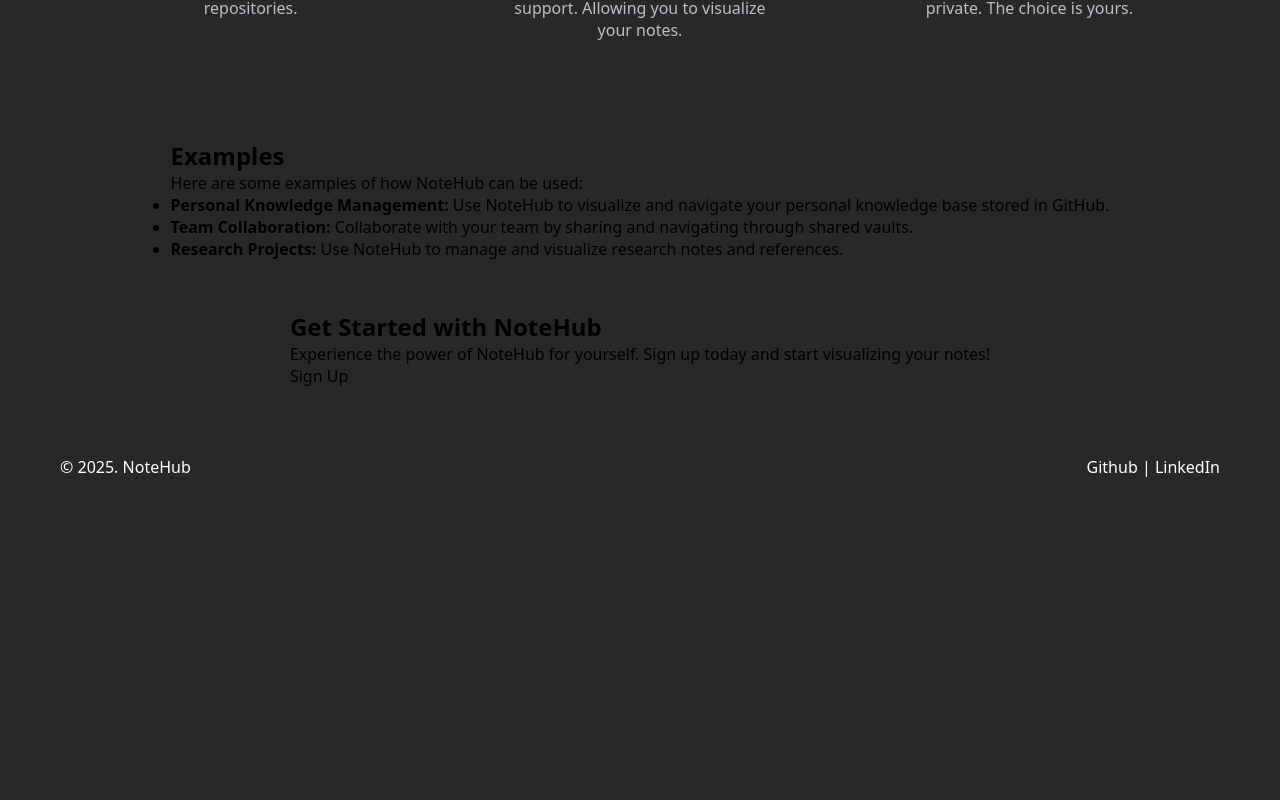
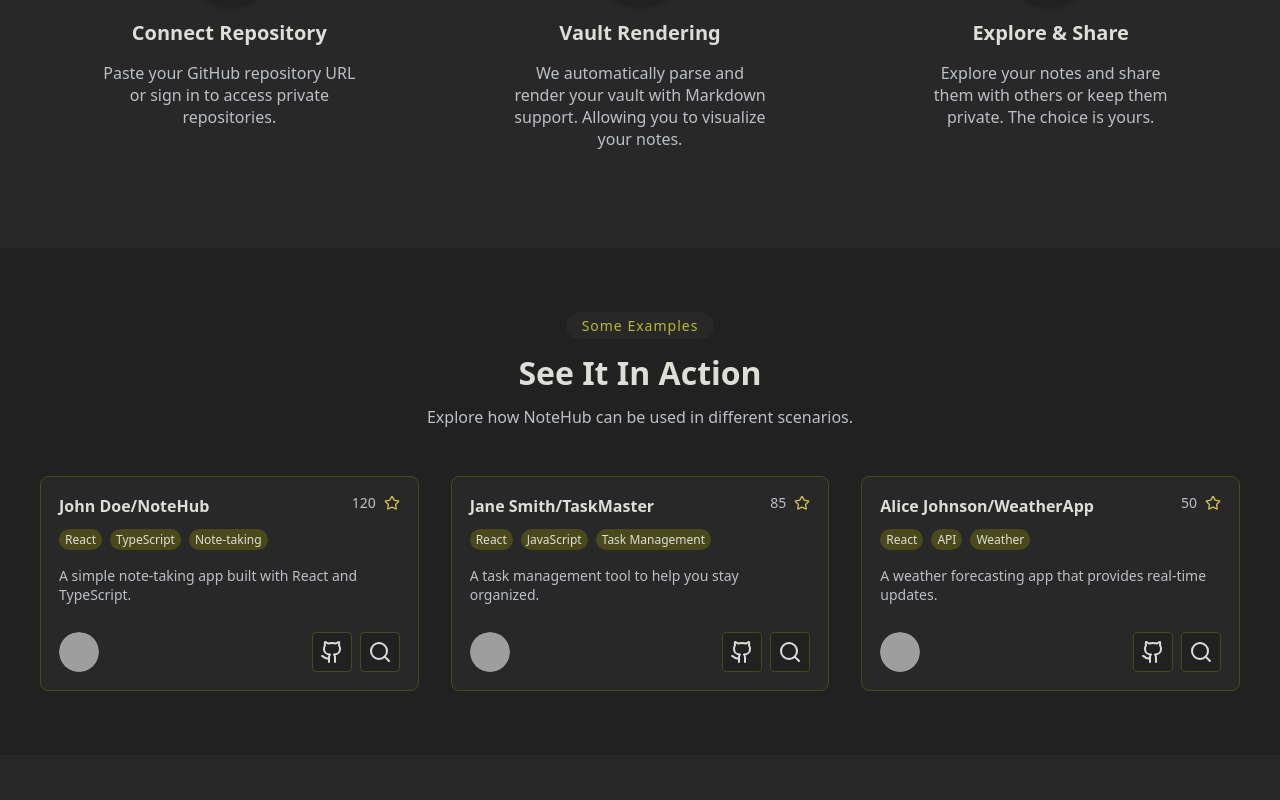
Before and after one commit to CuB1z/NoteHub, a Next.js app: page / in a window 1280 px wide. Shown: the part 1720-2520 px from the top of the page. Before the commit the page ends 2247 px from the top, so only its background shows below. Built offline with nearby package versions, Linux system fonts and the light colour scheme; no server answers; grey boxes are pictures that could not be loaded.

Commit message:
Feature: Refactor Button component to make onClick optional, enhance Examples section with repository data display, and update styles for improved layout in Working and Hero sections

```diff
--- a/src/components/buttons/Button.tsx
+++ b/src/components/buttons/Button.tsx
@@ -9,7 +9,7 @@
     iconPosition?: "left" | "right";
     isLink?: boolean;
     href?: string;
-    onClick: () => void;
+    onClick?: () => void;
     disabled?: boolean;
     status?: "loading" | "success" | "error";
     variant: "primary" | "secondary" | "tool";
@@ -24,7 +24,7 @@
 
     const handleClick = () => {
         if (disabled) return;
-        onClick();
+        onClick?.();
     }
 
     const content = (
--- a/src/components/sections/Examples.tsx
+++ b/src/components/sections/Examples.tsx
@@ -1,14 +1,98 @@
+import styles from "@/styles/sections/Examples.module.css";
+import SectionHeader from "@/components/SectionHeader";
+import { StarIcon, Github, Search } from "lucide-react";
+
+import { RepositoryData } from "@/types/RepositoryData";
+import Button from "../buttons/Button";
+
+const examples: RepositoryData[] = [
+    {
+        name: "NoteHub",
+        description: "A simple note-taking app built with React and TypeScript.",
+        tags: ["React", "TypeScript", "Note-taking", "Web App", "Frontend"],
+        url: "https://github.com/example/notehub",
+        stars: 120,
+        lastUpdated: "2023-10-01",
+        owner: {
+            name: "John Doe",
+            avatar: "https://avatars.githubusercontent.com/u/121297520?v=4"
+        },
+    },
+    {
+        name: "TaskMaster",
+        description: "A task management tool to help you stay organized.",
+        tags: ["React", "JavaScript", "Task Management"],
+        url: "https://github.com/example/taskmaster",
+        stars: 85,
+        lastUpdated: "2023-09-15",
+        owner: {
+            name: "Jane Smith",
+            avatar: "https://avatars.githubusercontent.com/u/121297520?v=4"
+        },
+    },
+    {
+        name: "WeatherApp",
+        description: "A weather forecasting app that provides real-time updates.",
+        tags: ["React", "API", "Weather"],
+        url: "https://github.com/example/weatherapp",
+        stars: 50,
+        lastUpdated: "2023-08-20",
+        owner: {
+            name: "Alice Johnson",
+            avatar: "https://avatars.githubusercontent.com/u/121297520?v=4"
+        },
+    },
+]
 
 export default function Examples() {
+
     return (
-        <div className="examples">
-            <h2>Examples</h2>
-            <p>Here are some examples of how NoteHub can be used:</p>
-            <ul>
-                <li><strong>Personal Knowledge Management:</strong> Use NoteHub to visualize and navigate your personal knowledge base stored in GitHub.</li>
-                <li><strong>Team Collaboration:</strong> Collaborate with your team by sharing and navigating through shared vaults.</li>
-                <li><strong>Research Projects:</strong> Use NoteHub to manage and visualize research notes and references.</li>
-            </ul>
-        </div>
+        <section id="examples" className={styles.examples}>
+            <SectionHeader
+                style="DARK"
+                title="See It In Action"
+                description="Explore how NoteHub can be used in different scenarios."
+                tag="Some Examples"
+            />
+            <div className={styles.content}>
+                {
+                    examples.map((repo, index) => (
+                        <div key={index} className={styles.card}>
+                            <div className={styles.cardHeader}>
+                                <div className={styles.left}>
+                                    <h3 className={styles.title}>{`${repo.owner.name}/${repo.name}`}</h3>
+                                    <div className={styles.tags}>
+                                        {repo.tags.slice(0, 3).map((tag, index) => (
+                                            <span key={index} className={styles.tag}>{tag}</span>
+                                        ))}
+                                    </div>
+                                </div>
+                                <div className={styles.stars}>
+                                    <span className={styles.count}>{repo.stars}</span>
+                                    <StarIcon strokeWidth={2} className={styles.starIcon} />
+                                </div>
+                            </div>
+                            <p className={styles.description}>{repo.description}</p>
+                            <div className={styles.cardFooter}>
+
+                                <div className={styles.avatarContainer}>
+                                    <img src={repo.owner.avatar} alt={`${repo.owner.name} avatar`} className={styles.avatar} />
+                                </div>
+                                <div className={styles.right}>
+                                    <Button
+                                        variant="tool"
+                                        isLink
+                                        href={repo.url}
+                                    ><Github className={styles.icon} /></Button>
+                                    <Button
+                                        variant="tool"
+                                    ><Search className={styles.icon} /></Button>
+                                </div>
+                            </div>
+                        </div>
+                    ))
+                }
+            </div>
+        </section>
     );
 }
--- a/src/components/sections/Working.tsx
+++ b/src/components/sections/Working.tsx
@@ -21,7 +21,7 @@
 
 export default function Working() {
     return (
-        <section className={styles.working}>
+        <section id="working" className={styles.working}>
             <SectionHeader
                 title="How it Works"
                 description="Get started in seconds with our straightforward process."
--- a/src/services/RepositoryService.ts
+++ b/src/services/RepositoryService.ts
@@ -114,7 +114,7 @@
         });
 
         return {
-            name: response.name.replace(/-/g, " "),
+            name: response.name,
             description: response.description,
             url: response.svn_url,
             stars: response.stargazers_count,
--- /dev/null
+++ b/src/styles/sections/Examples.module.css
@@ -0,0 +1,145 @@
+.examples {
+    width: 100%;
+    display: flex;
+    flex-direction: column;
+    align-items: center;
+    justify-content: center;
+    background-color: var(--bg-secondary);
+    padding: calc(var(--section-x-padding) * 2) var(--section-x-padding);
+
+    .content {
+        width: 100%;
+        max-width: var(--max-width);
+        display: grid;
+        grid-template-columns: repeat(3, 1fr);
+        grid-template-rows: auto;
+        gap: 32px;
+
+        .card {
+            width: 100%;
+            height: 100%;
+            display: flex;
+            flex-direction: column;
+            align-items: flex-start;
+            justify-content: flex-start;
+            background-color: var(--bg-primary);
+            border-radius: 8px;
+            border: 1px solid var(--accent-light);
+            padding: 18px;
+            transition: all 0.2s ease;
+
+            &:hover {
+                transform: translateY(-4px);
+                border: 1px solid var(--accent);
+            }
+
+            .cardHeader {
+                width: 100%;
+                display: flex;
+                align-items: center;
+                justify-content: space-between;
+                margin-bottom: 16px;
+
+                .left {
+                    width: calc(100% - 40px);
+                    display: flex;
+                    flex-direction: column;
+                    align-items: flex-start;
+                    justify-content: center;
+                    gap: 12px;
+
+                    .title {
+                        font-size: 16px;
+                        font-weight: 600;
+                        color: var(--fg-primary);
+                    }
+
+                    .tags {
+                        width: 100%;
+                        display: flex;
+                        align-items: center;
+                        justify-content: flex-start;
+                        gap: 8px;
+
+
+                        .tag {
+                            font-size: 12px;
+                            font-weight: 500;
+                            color: var(--fg-primary);
+                            background-color: var(--accent-light);
+                            padding: 2px 6px;
+                            border-radius: 999999px;
+                        }
+                    }
+                }
+
+            }
+
+            .avatarContainer {
+                width: 40px;
+                height: 40px;
+                border-radius: 50%;
+                overflow: hidden;
+                display: flex;
+                align-items: center;
+                justify-content: center;
+                background-color: var(--bg-primary);
+
+                .avatar {
+                    width: 100%;
+                    height: 100%;
+                    border-radius: 50%;
+                    object-fit: cover;
+                }
+            }
+
+            .description {
+                font-size: 14px;
+                font-weight: 500;
+                color: var(--fg-secondary);
+                margin-bottom: 16px;
+            }
+
+            .stars {
+                height: 100%;
+                display: flex;
+                align-items: flex-start;
+                justify-content: flex-end;
+                gap: 8px;
+
+                .starIcon {
+                    width: 16px;
+                    height: 16px;
+                    color: rgb(209, 193, 73);
+                }
+
+                .count {
+                    font-size: 14px;
+                    font-weight: 500;
+                    color: var(--fg-secondary);
+                    transform: translateY(-2px);
+                }
+            }
+
+            .cardFooter {
+                width: 100%;
+                display: flex;
+                align-items: flex-end;
+                justify-content: space-between;
+                margin-top: auto;
+                padding-top: 12px;
+            }
+
+            .right {
+                display: flex;
+                align-items: center;
+                justify-content: flex-end;
+                gap: 8px;
+            }
+        }
+    }
+}
+
+.icon {
+    color: var(--fg-primary);
+}
--- a/src/styles/sections/Hero.module.css
+++ b/src/styles/sections/Hero.module.css
@@ -1,7 +1,7 @@
 
 .hero {
     width: 100%;
-    min-height: 64vh;
+    min-height: 82vh;
     display: flex;
     flex-direction: column;
     align-items: center;
--- a/src/styles/sections/Working.module.css
+++ b/src/styles/sections/Working.module.css
@@ -1,7 +1,6 @@
 
 .working {
     width: 100%;
-    max-width: var(--max-width);
     display: flex;
     flex-direction: column;
     align-items: center;
@@ -12,6 +11,7 @@
     .content {
         position: relative;
         width: 100%;
+        max-width: var(--max-width);
         display: grid;
         grid-template-columns: repeat(3, 1fr);
         gap: 32px;
```
